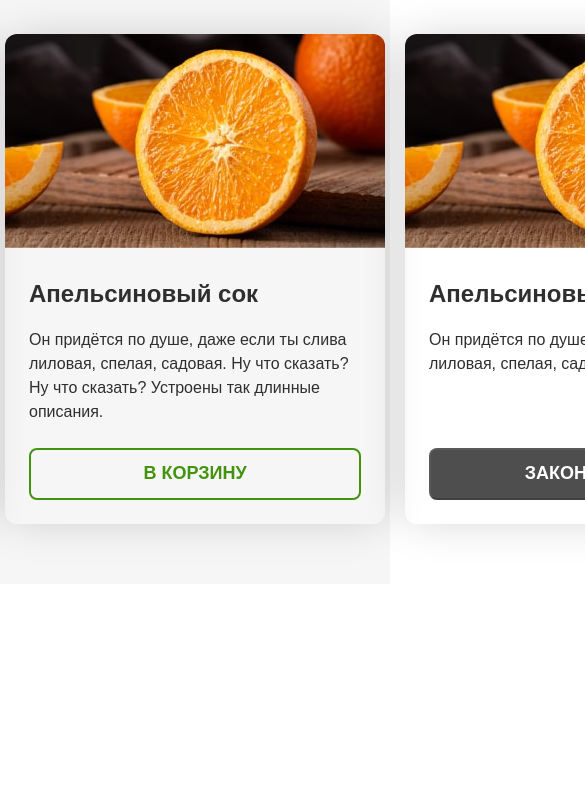
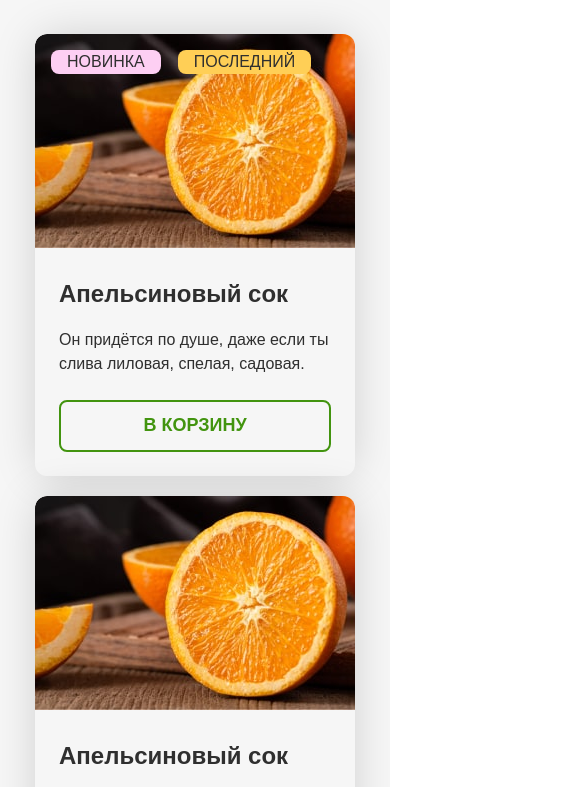
Before and after one commit to diman17/SpurIT-test, a plain HTML site: page 01-product-card/index.html in a window 390 px wide. Shown: the part 190-977 px from the top of the page, 585 px wide, since content can reach past the window. Before the commit the page ends 844 px from the top, so only its background shows below. Drawn offline with Linux system fonts and the light colour scheme.

Commit message:
feat: 01-product-card - make adaptive layout

```diff
--- a/01-product-card/index.css
+++ b/01-product-card/index.css
@@ -37,7 +37,9 @@ body {
 }
 
 main {
+    margin: 0 auto;
     max-width: 1920px;
+
     background-color: #F6F6F6;
 }
 
@@ -56,6 +58,7 @@ main {
     font-size: 48px;
     line-height: 72px;
     text-transform: uppercase;
+    text-align: center;
     color: #000;
 }
 
@@ -68,6 +71,11 @@ main {
     justify-content: space-between;
     flex-wrap: wrap;
     gap: 20px;
+}
+
+.products__list:last-child::after {
+    content: '';
+    width: 380px;
 }
 
 .product-card {
@@ -159,6 +167,10 @@ main {
 
     border: 2px solid #42940F;
     background-color: transparent;
+    cursor: pointer;
+
+    transition-property: color, background-color;
+    transition-duration: 200ms;
 }
 
 .btn--add-to-cart:hover {
@@ -188,3 +200,46 @@ main {
     text-transform: uppercase;
     word-wrap: break-word;
 }
+
+@media (max-width: 1280px) {
+    .products__wrapper {
+        width: 924px;
+    }
+
+    .products__list {
+        justify-content: center;
+    }
+}
+
+@media (max-width: 1024px) {
+    .products__wrapper {
+        width: 668px;
+    }
+
+    .products__list:last-child::after {
+        content: '';
+        width: 320px;
+    }
+
+    .product-card {
+        width: 320px;
+
+        overflow: hidden;
+    }
+}
+
+@media (max-width: 768px) {
+    .products__wrapper {
+        width: 380px;
+    }
+}
+
+@media (max-width: 320px) {
+    .products__wrapper {
+        width: 300px;
+    }
+
+    .product-card {
+        width: 280px;
+    }
+}
```
